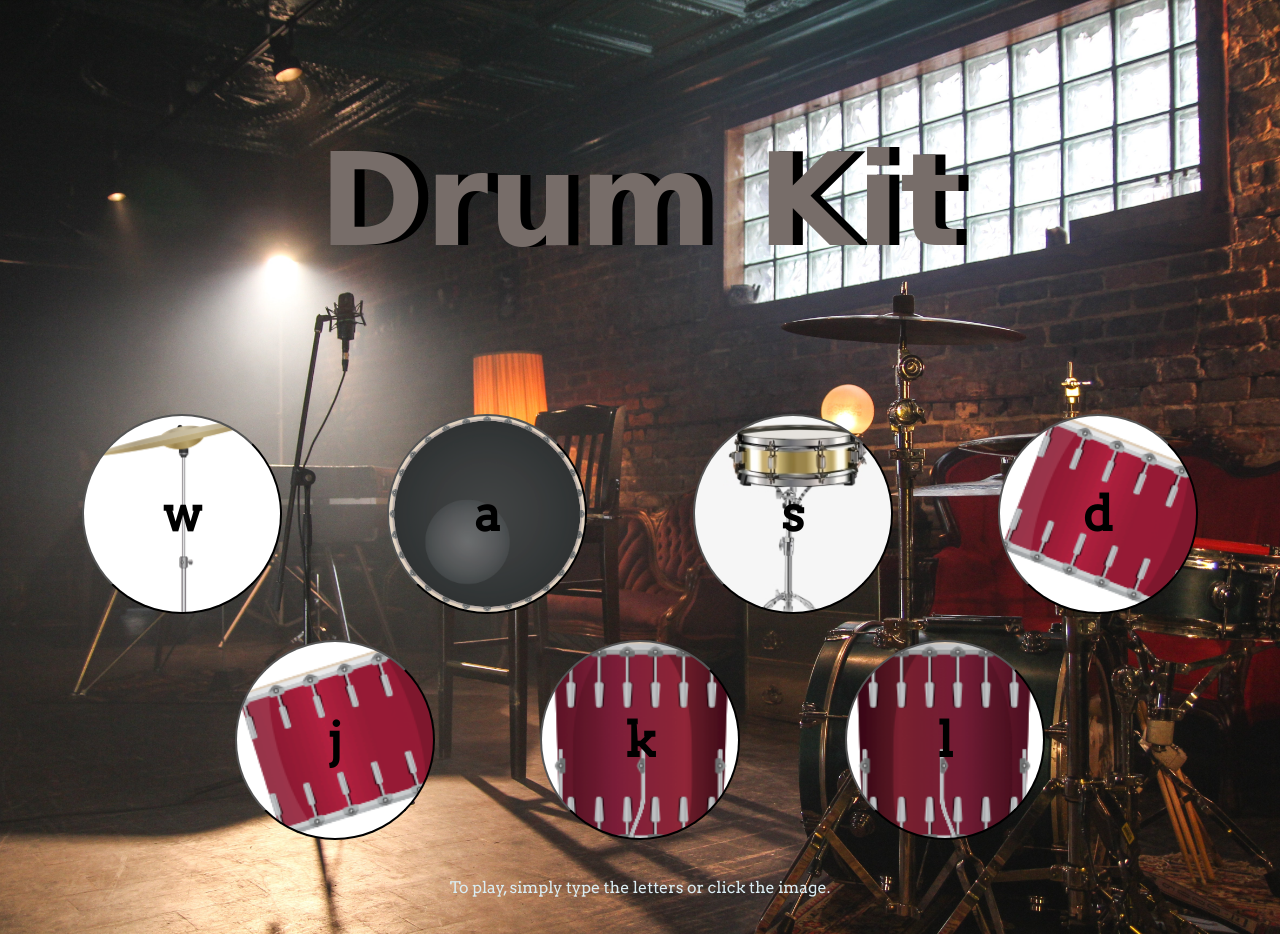
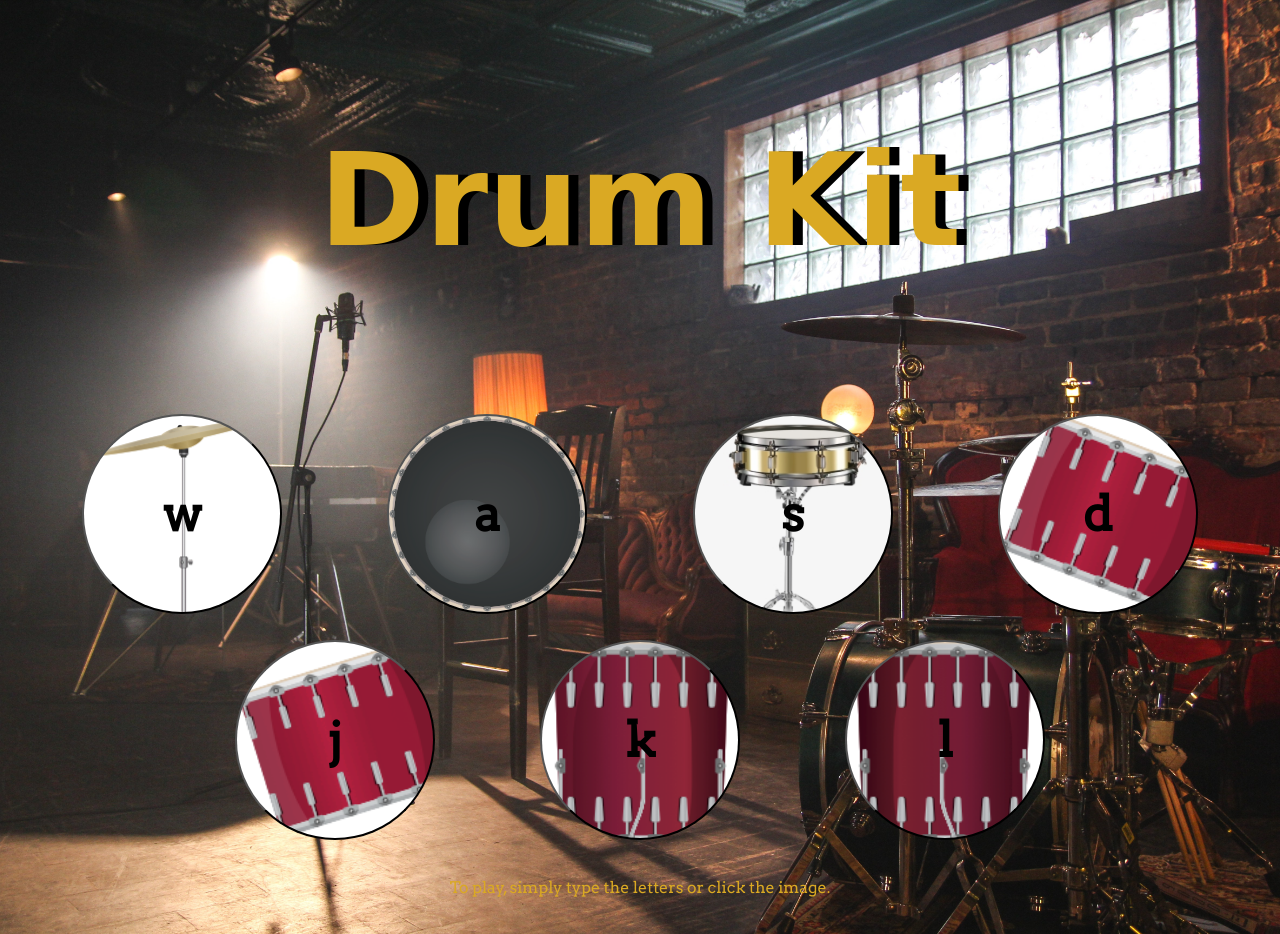
Before and after one commit to Z-Hughes/Drum-Kit, a PHP site: page / in a window 1280 px wide. Run offline with PHP 8.4, Linux system fonts and the light colour scheme; some web fonts are replaced.

Commit message:
font color change

```diff
--- a/styles.css
+++ b/styles.css
@@ -11,14 +11,14 @@ body {
 
 h1 {
   font-size: 8rem;
-  color: rgb(119, 109, 105);
+  color: rgb(218, 169, 35);
   font-family: 'New Rocker', cursive;
   text-shadow: 10px 0 black;
   margin: 10%;
 }
 
 footer {
-  color: #DBEDF3;
+  color: rgb(218, 169, 35);
   font-family: 'Arvo', cursive;
 }
 
```
